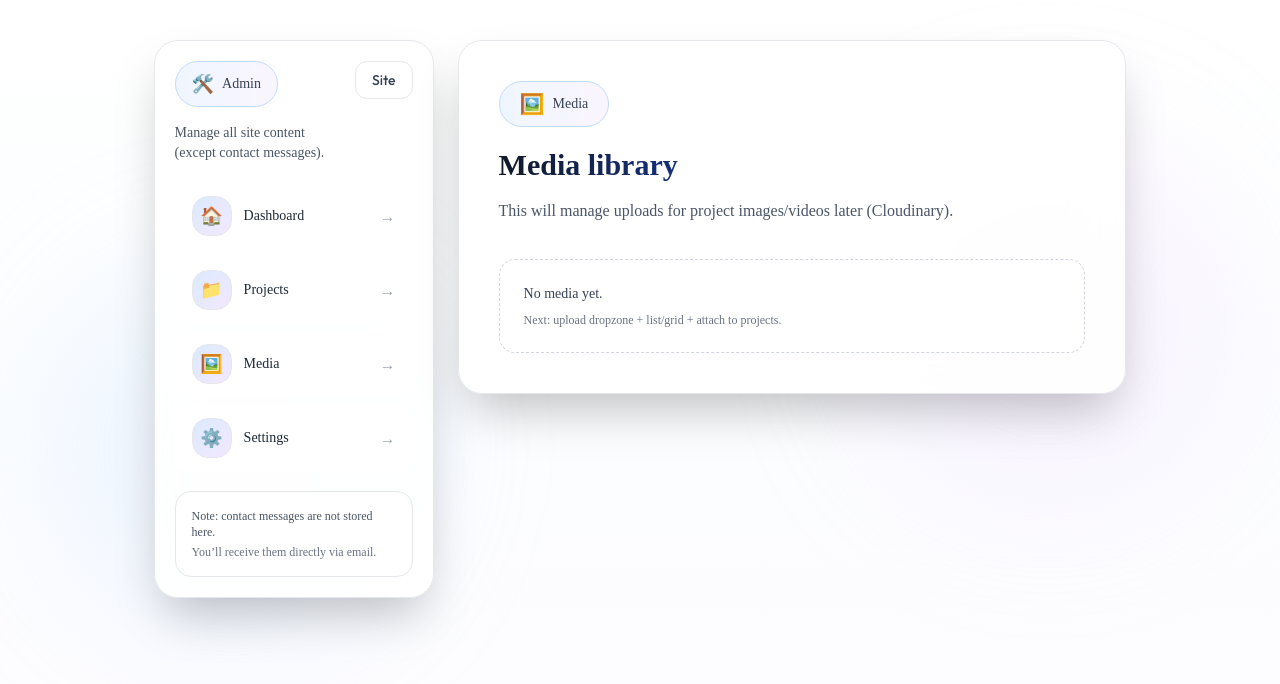
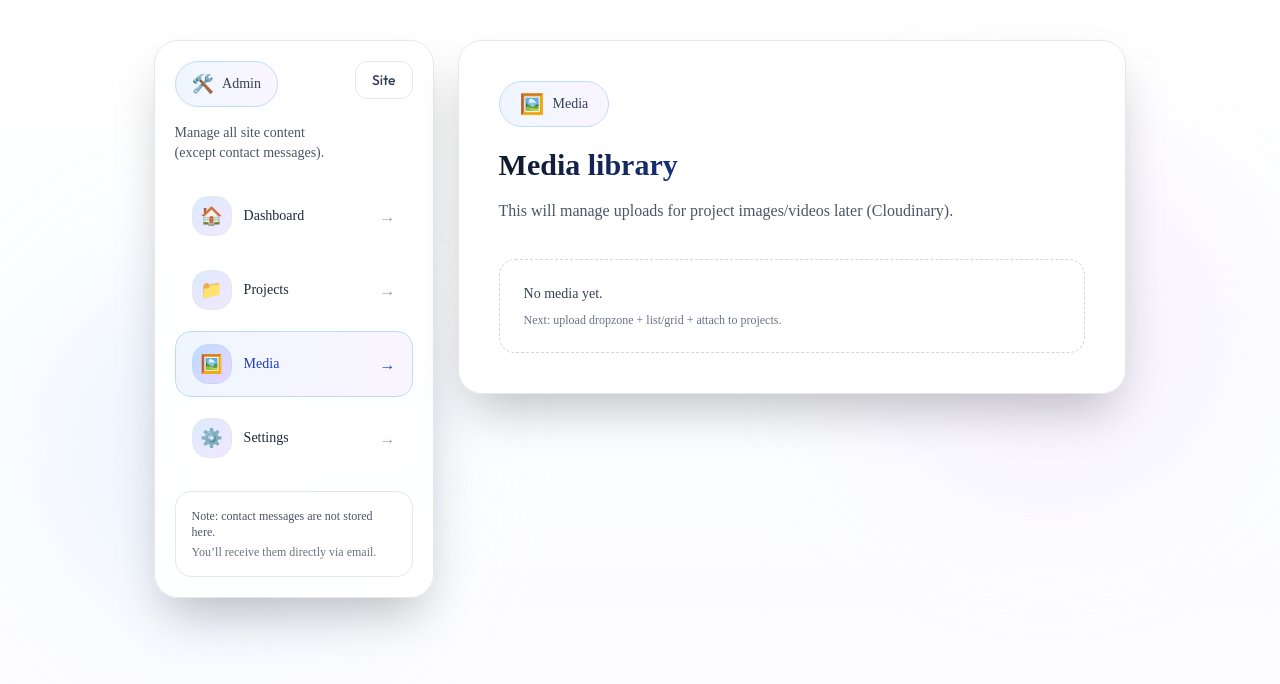
Before and after one commit to emmanuelpam03/Portfolio, a Next.js app: page /admin/media in a window 1280 px wide. Shown: the top 684 px of the page. Built offline with nearby package versions, Linux system fonts and the light colour scheme; a web font is replaced by a local one.

Commit message:
feat: implement AdminSidebar component for improved navigation in admin layout

```diff
--- /dev/null
+++ b/app/admin/AdminSidebar.jsx
@@ -0,0 +1,95 @@
+"use client";
+
+import Link from "next/link";
+import { usePathname } from "next/navigation";
+
+const navItems = [
+  { label: "Dashboard", href: "/admin", icon: "🏠" },
+  { label: "Projects", href: "/admin/projects", icon: "📁" },
+  { label: "Media", href: "/admin/media", icon: "🖼️" },
+  { label: "Settings", href: "/admin/settings", icon: "⚙️" },
+];
+
+const isActive = (pathname, href) => {
+  if (!pathname) return false;
+  if (href === "/admin") return pathname === "/admin";
+  return pathname === href || pathname.startsWith(`${href}/`);
+};
+
+export default function AdminSidebar() {
+  const pathname = usePathname();
+
+  return (
+    <div className="bg-white/90 backdrop-blur-xl border border-gray-200 rounded-3xl shadow-2xl p-5">
+      <div className="flex items-start justify-between gap-3">
+        <div>
+          <div className="inline-flex items-center gap-2 px-4 py-2 bg-gradient-to-r from-blue-50 to-purple-50 rounded-full border border-blue-200 mb-4">
+            <span className="text-lg">🛠️</span>
+            <span className="text-sm font-medium text-gray-700 Ovo">Admin</span>
+          </div>
+          <p className="text-sm text-gray-600 Ovo">
+            Manage all site content (except contact messages).
+          </p>
+        </div>
+
+        <Link
+          href="/"
+          className="hidden lg:inline-flex px-4 py-2 rounded-xl border border-gray-200 bg-white text-gray-700 text-sm font-medium hover:bg-gradient-to-r hover:from-blue-50 hover:to-purple-50 transition-all duration-300"
+        >
+          Site
+        </Link>
+      </div>
+
+      <nav className="mt-5 grid gap-2">
+        {navItems.map((item) => {
+          const active = isActive(pathname, item.href);
+          return (
+            <Link
+              key={item.href}
+              href={item.href}
+              aria-current={active ? "page" : undefined}
+              className={`group flex items-center gap-3 px-4 py-3 rounded-2xl border transition-all duration-300 ${
+                active
+                  ? "border-blue-200 bg-gradient-to-r from-blue-50 to-purple-50"
+                  : "border-transparent bg-white hover:border-gray-200 hover:bg-gradient-to-r hover:from-blue-50 hover:to-purple-50"
+              }`}
+            >
+              <span
+                className={`w-10 h-10 rounded-2xl border flex items-center justify-center text-lg transition-all duration-300 ${
+                  active
+                    ? "bg-gradient-to-br from-blue-200 to-purple-200 border-blue-200"
+                    : "bg-gradient-to-br from-blue-100 to-purple-100 border-gray-200"
+                }`}
+              >
+                {item.icon}
+              </span>
+              <span
+                className={`text-sm font-medium Ovo transition-colors duration-300 ${
+                  active ? "text-blue-800" : "text-gray-800"
+                }`}
+              >
+                {item.label}
+              </span>
+              <span
+                className={`ml-auto transition-colors ${
+                  active ? "text-blue-700" : "text-gray-400 group-hover:text-blue-700"
+                }`}
+              >
+                →
+              </span>
+            </Link>
+          );
+        })}
+      </nav>
+
+      <div className="mt-5 rounded-2xl border border-gray-200 bg-white p-4">
+        <p className="text-xs text-gray-600 Ovo">
+          Note: contact messages are not stored here.
+        </p>
+        <p className="text-xs text-gray-500 Ovo mt-1">
+          You’ll receive them directly via email.
+        </p>
+      </div>
+    </div>
+  );
+}
--- a/app/admin/layout.js
+++ b/app/admin/layout.js
@@ -1,15 +1,10 @@
 import Link from "next/link";
+
+import AdminSidebar from "@/app/admin/AdminSidebar";
 
 export const metadata = {
   title: "Admin | Portfolio",
 };
-
-const navItems = [
-  { label: "Dashboard", href: "/admin", icon: "🏠" },
-  { label: "Projects", href: "/admin/projects", icon: "📁" },
-  { label: "Media", href: "/admin/media", icon: "🖼️" },
-  { label: "Settings", href: "/admin/settings", icon: "⚙️" },
-];
 
 export default function AdminLayout({ children }) {
   return (
@@ -22,57 +17,7 @@ export default function AdminLayout({ children }) {
         <div className="max-w-7xl mx-auto grid grid-cols-1 lg:grid-cols-[280px_1fr] gap-6">
           {/* Sidebar */}
           <aside className="lg:sticky lg:top-24 h-fit">
-            <div className="bg-white/90 backdrop-blur-xl border border-gray-200 rounded-3xl shadow-2xl p-5">
-              <div className="flex items-start justify-between gap-3">
-                <div>
-                  <div className="inline-flex items-center gap-2 px-4 py-2 bg-gradient-to-r from-blue-50 to-purple-50 rounded-full border border-blue-200 mb-4">
-                    <span className="text-lg">🛠️</span>
-                    <span className="text-sm font-medium text-gray-700 Ovo">
-                      Admin
-                    </span>
-                  </div>
-                  <p className="text-sm text-gray-600 Ovo">
-                    Manage all site content (except contact messages).
-                  </p>
-                </div>
-
-                <Link
-                  href="/"
-                  className="hidden lg:inline-flex px-4 py-2 rounded-xl border border-gray-200 bg-white text-gray-700 text-sm font-medium hover:bg-gradient-to-r hover:from-blue-50 hover:to-purple-50 transition-all duration-300"
-                >
-                  Site
-                </Link>
-              </div>
-
-              <nav className="mt-5 grid gap-2">
-                {navItems.map((item) => (
-                  <Link
-                    key={item.href}
-                    href={item.href}
-                    className="group flex items-center gap-3 px-4 py-3 rounded-2xl border border-transparent bg-white hover:border-gray-200 hover:bg-gradient-to-r hover:from-blue-50 hover:to-purple-50 transition-all duration-300"
-                  >
-                    <span className="w-10 h-10 rounded-2xl bg-gradient-to-br from-blue-100 to-purple-100 border border-gray-200 flex items-center justify-center text-lg">
-                      {item.icon}
-                    </span>
-                    <span className="text-sm font-medium text-gray-800 Ovo">
-                      {item.label}
-                    </span>
-                    <span className="ml-auto text-gray-400 group-hover:text-blue-700 transition-colors">
-                      →
-                    </span>
-                  </Link>
-                ))}
-              </nav>
-
-              <div className="mt-5 rounded-2xl border border-gray-200 bg-white p-4">
-                <p className="text-xs text-gray-600 Ovo">
-                  Note: contact messages are not stored here.
-                </p>
-                <p className="text-xs text-gray-500 Ovo mt-1">
-                  You’ll receive them directly via email.
-                </p>
-              </div>
-            </div>
+            <AdminSidebar />
           </aside>
 
           {/* Main */}
```
